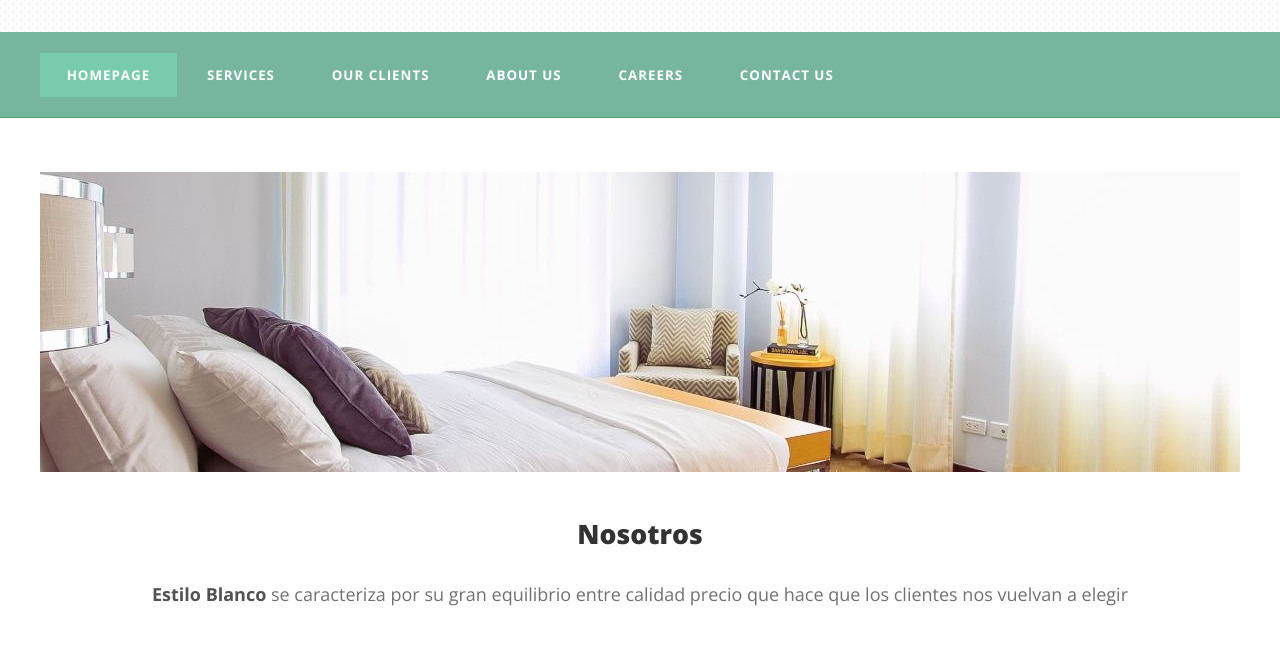
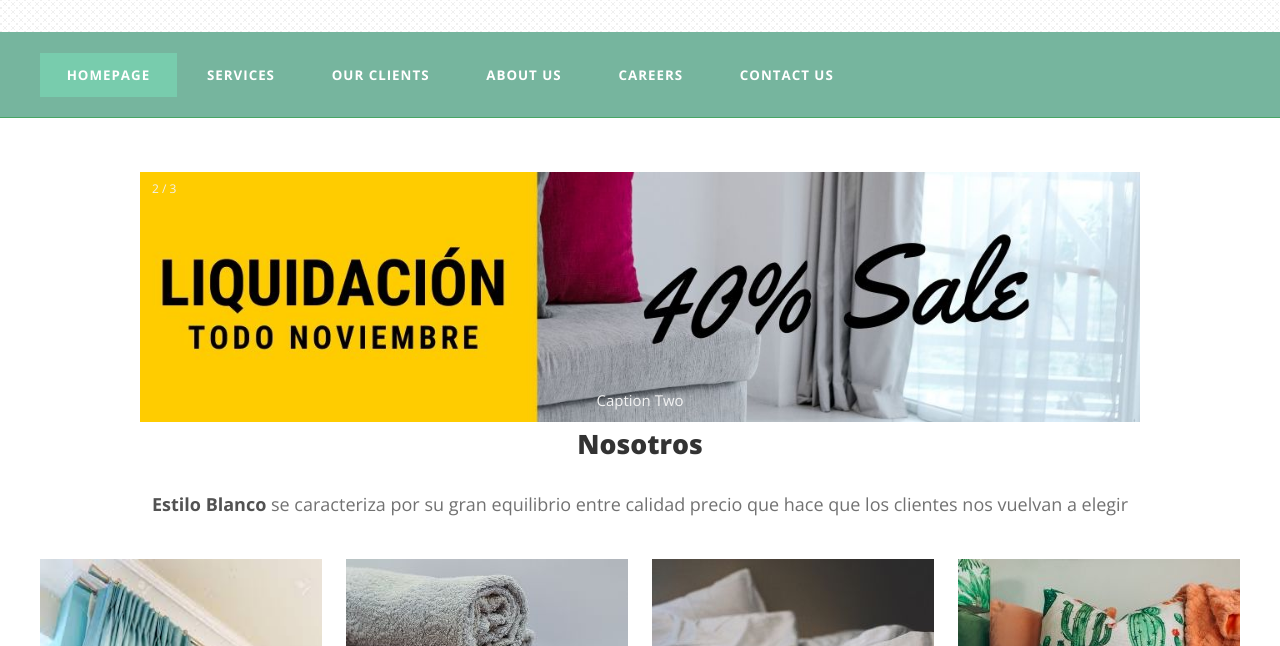
Before and after one commit to fabrileguizamon/prueba, a plain HTML site: page index.html in a window 1280 px wide. Shown: the part 121-767 px from the top of the page. Drawn offline with nearby package versions, Linux system fonts and the light colour scheme.

Commit message:
Add files via upload
Le agregue un slider

```diff
--- a/estilo.css
+++ b/estilo.css
@@ -60,7 +60,44 @@
   margin: 0px auto;
   width: 1200px;
 }
+/* empieza slider                                                                   */
+*{box-sizing:border-box}
 
+.slideshow-container{
+ max-width: 1000px;
+ position:relative;
+ margin:auto;
+}
+
+.mySlides{
+ display:none;
+}
+
+.text{
+ color:#f2f2f2;
+ font-size:15px;
+ padding:8px 12px;
+ position:absolute;
+ bottom:8px;
+ width:100%;
+ text-align:center;
+}
+
+.numbertext{
+ color:#f2f2f2;
+ font-size:12px;
+ padding:8px 12px;
+ position:absolute;
+ top:0;
+}
+
+.fade{
+ -webkit-animation-name:fade;
+ -webkit-animation-duration:1.5s;
+ animation-name:fade;
+ animation-duration:1.5s;
+}
+/* termina slider                                                                   */
 /*********************************************************************************/
 /* Image Style                                                                   */
 /*********************************************************************************/
--- a/hoja.js
+++ b/hoja.js
@@ -1,20 +1,14 @@
-/* All images belong to its Intellectual Property Owner @ http://burciagraphy.com/ */
+var slideIndex = 0;
+showSlides();
 
-/* ++++++++++++++++++++++++++++++++++++++++++++++++++++++++++++++++++++++++++++++++++
-UPDATE: This is absolutely horrible, I have a new respect for the workings of
-        javascript!! Althought, it is one of my favorite languages..
-
-        I suggest you view in a full window becuase i have not yet made images
-        responsive enough, so the images just look fat and stretchy.
-@ 3/19/13
-++++++++++++++++++++++++++++++++++++++++++++++++++++++++++++++++++++++++++++++++++++
-UPDATE: Used an image compressor @http://www.smushit.com/ysmush.it/ as well used
-        an html formatter @http://www.freeformatter.com/html-formatter.html.
-        Since load time was INSANE, i improved by getting rid of my CSS only image
-        pre-loader, compressing images, and uplaoded all images to google's image
-        hosting, SAME domain.
-        Made an image sprite for the buttons and logo.
-@ 3/20/2013
-+++++++++++++++++++++++++++++++++++++++++++++++++++++++++++++++++++++++++++++++++++*/
-
-// Props to @scarlson1109: one of his test-cases assisted my solution so far
+function showSlides() {
+       var i;
+       var slides = document.getElementsByClassName("mySlides");
+       for (i = 0; i < slides.length; i++) {
+        slides[i].style.display = "none";
+       }
+       slideIndex++;
+       if(slideIndex > slides.length) {slideIndex = 1}
+       slides[slideIndex-1].style.display = "block";
+       setTimeout(showSlides,4000);
+}
--- a/index.html
+++ b/index.html
@@ -48,7 +48,33 @@
 	</div>
 </div>
 <div id="page-wrapper">
-	<div id="banner" class="container"><a href="#"><img src="images/pic08.jpg" width="1200" height="300" alt="" /></a></div>
+	<!-- Slider -->
+	<div class="slideshow-container">
+		<div class="mySlides fade">
+			<div class="numbertext">1 / 3</div>
+			<img src="images/pic08.jpg" style="width:100%">
+			<div class="text">Caption One</div>
+		</div>
+
+		<div class="mySlides fade">
+					 <div class="numbertext">2 / 3</div>
+					 <img src="images/pic12.jpg" style="width:100%">
+					 <div class="text">Caption Two</div>
+		</div>
+
+		<div class="mySlides fade">
+					 <div class="numbertext">3 / 3</div>
+					 <img src="images/pic13.jpg" style="width:100%">
+					 <div class="text">Caption Three</div>
+		</div>
+	</div>
+
+	<!-- Espacio para JavaScript -->
+	<script src="hoja.js">
+	</script>
+	<!-- termina Slider -->
+	<!--<div id="banner" class="container"><a href="#"><img src="images/pic08.jpg" width="1200" height="300" alt="" /></a></div>
+-->
 	<div id="featured" class="container">
 		<div class="box">
 			<div class="title">
```
Also changed, not shown: images/pic12.jpg (added), images/pic13.jpg (added).
